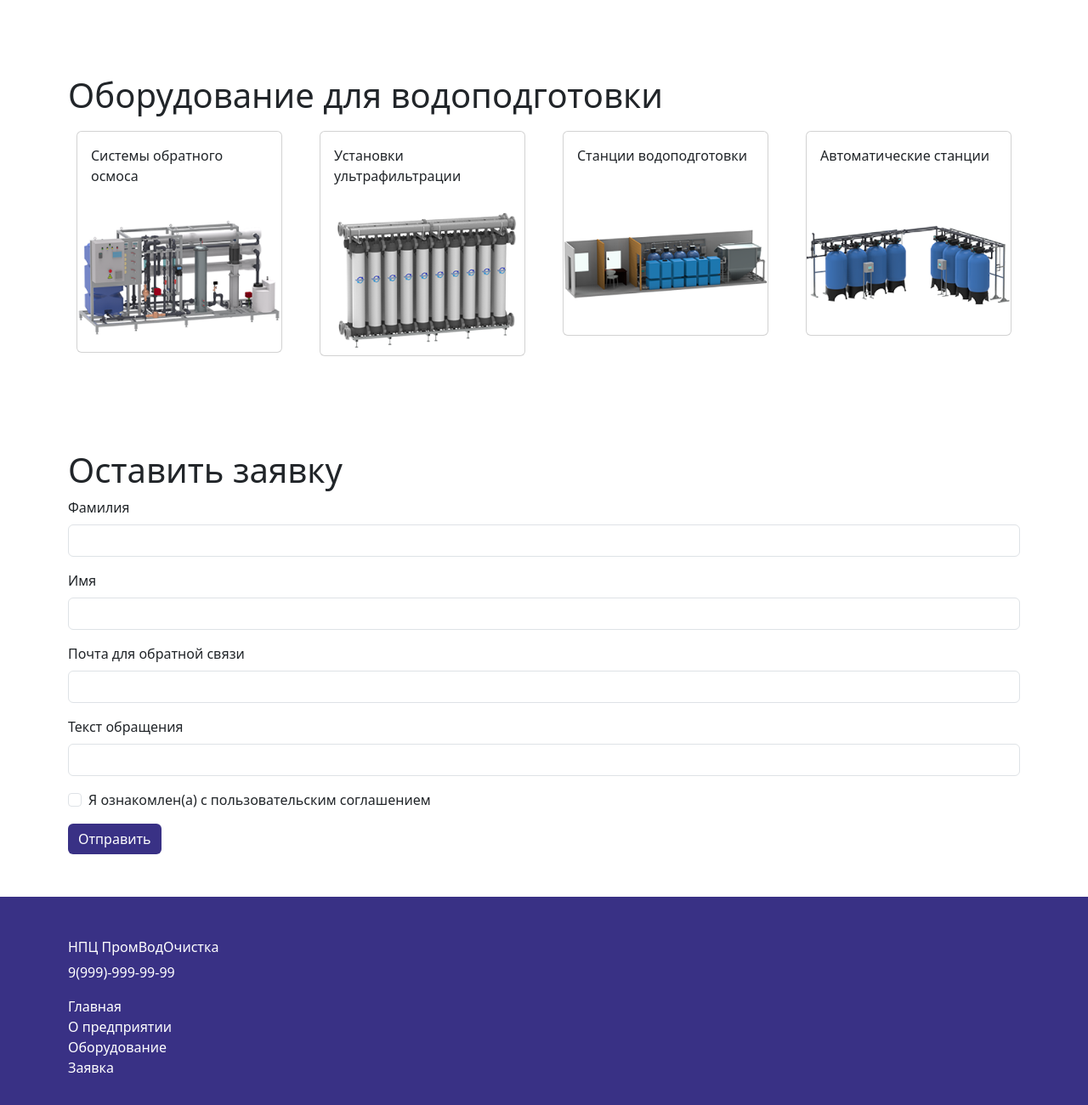
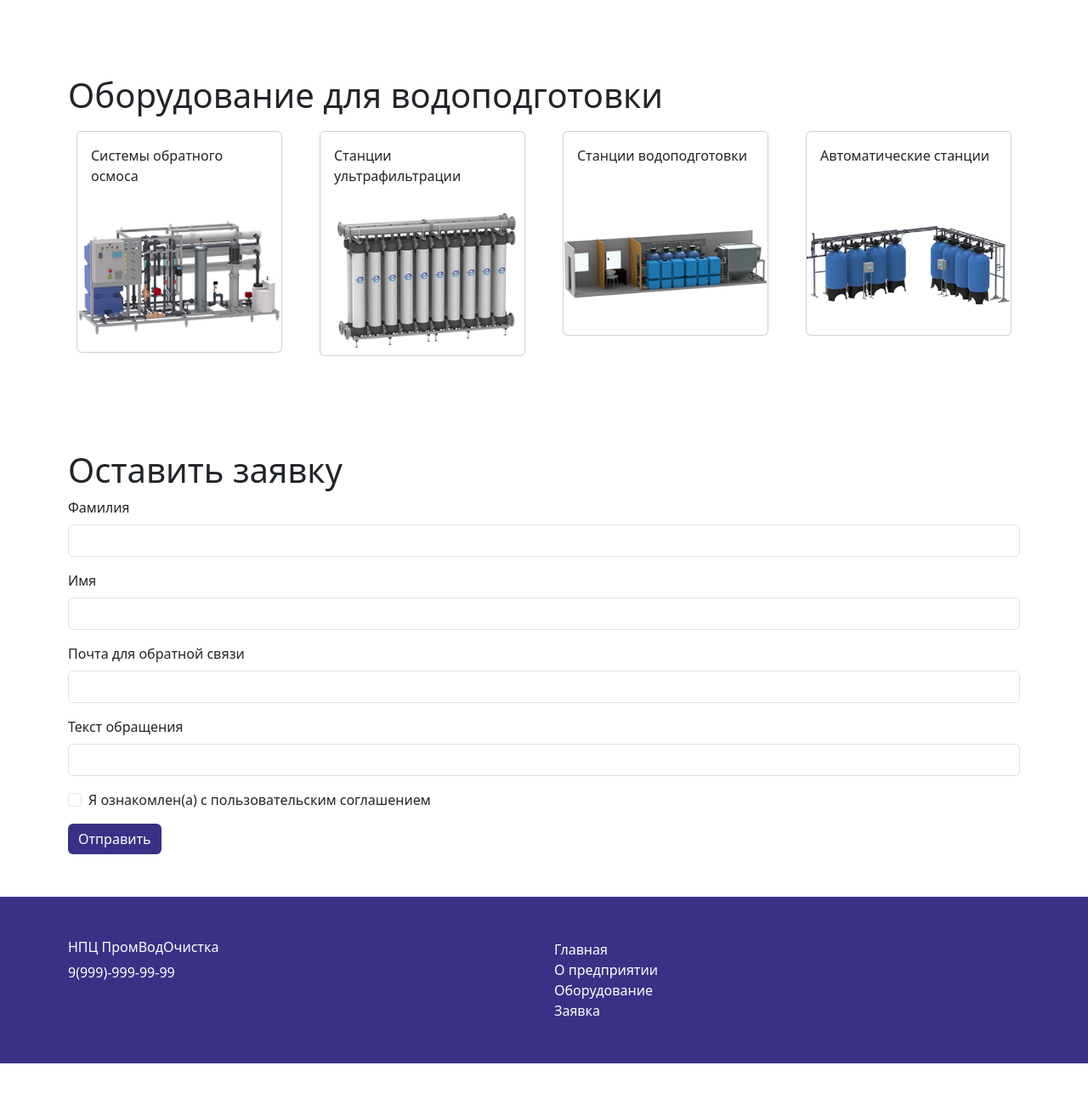
Before and after one commit to kubikzubik/wAtEr, a plain HTML site: page index.html in a window 1280 px wide. Shown: the part 1964-3264 px from the top of the page at 85% size. After the commit the page ends 3215 px from the top, so only its background shows below. Drawn offline with nearby package versions, Linux system fonts and the light colour scheme.

Commit message:
Add files via upload

```diff
--- a/index.html
+++ b/index.html
@@ -176,7 +176,7 @@
             <!-- тултип -->
       <div class="card" data-toggle="tooltip" data-placement="top" title="Нажмите, чтоб узнать больше" data-bs-toggle="modal" data-bs-target="#exampleModal1">
         <div class="card-body">
-          <p class="card-text">Установки ультрафильтрации</p>
+          <p class="card-text">Станции ультрафильтрации</p>
         </div>
         <img src="img/card2.png" class="card-img-top" alt="...">
       </div>
@@ -291,7 +291,7 @@
           <input type="checkbox" class="form-check-input" id="exampleCheck1" required>
           <label class="form-check-label" for="exampleCheck1">Я ознакомлен(а) с пользовательским соглашением</label>
         </div>
-        <button type="submit" class="btn btn-primary">Отправить</button>
+        <button type="submit" class="btn btn-primary"  data-toggle="tooltip" data-placement="top" data-bs-custom-class="custom-tooltip" title="Проверьте правильность заполнения полей">Отправить</button>
       </form>
     </div>
   </div>
@@ -309,6 +309,10 @@
           <li class="list-group">
             <p>9(999)-999-99-99</p>
           </li>
+        </ul>
+      </div>
+      <div class="col-6">
+        <ul class="list-group">
           <li class="list-group">
             <a class="nav-link" href="#glav">Главная</a>
           </li>
```
